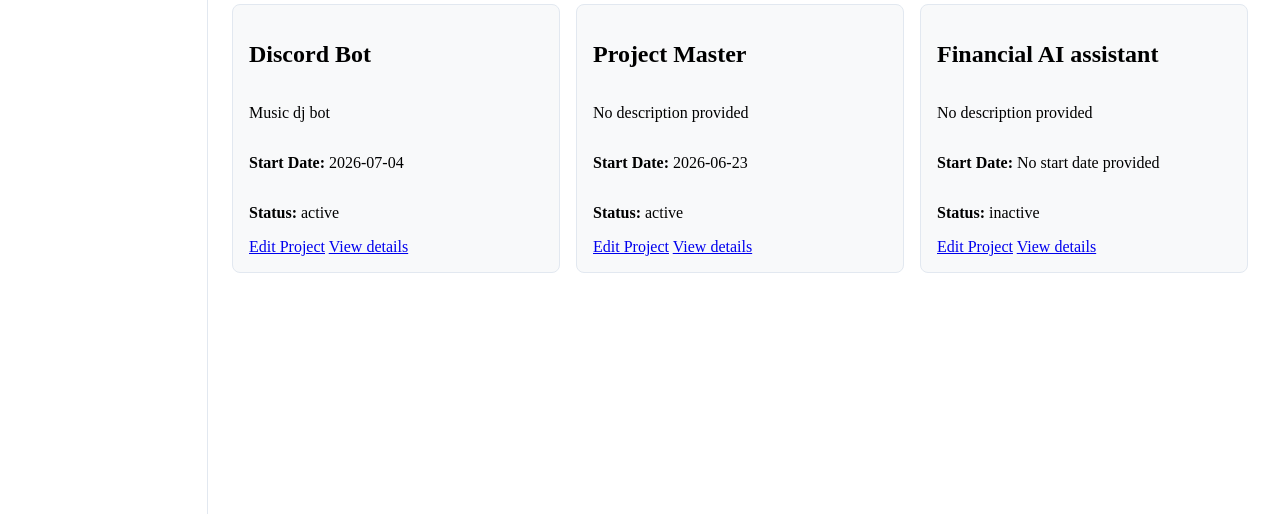
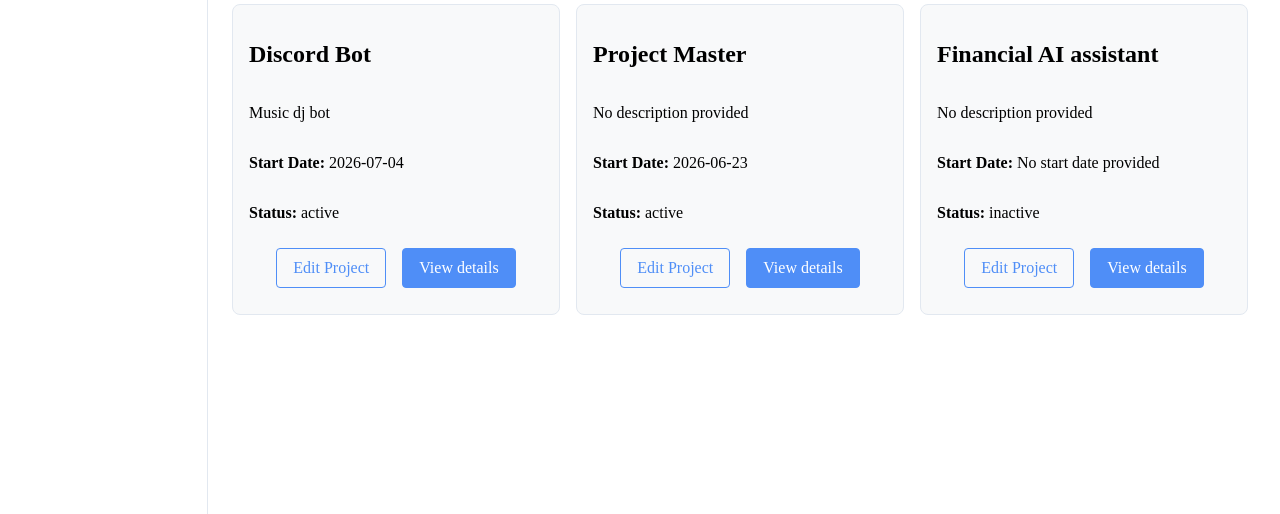
Before and after one commit to MannyAldir/ProjectMaster, a Flask app: page /projects in a window 1280 px wide. Shown: the part 200-714 px from the top of the page. Run offline with Flask 3, Linux system fonts and the light colour scheme; a user stored in the database is signed in; data comes from the database, SQL or seed files in the repository.

Commit message:
Fix project page links now appear as buttons that are grouped and no data option exists in project detail page

```diff
--- a/templates/project_detail.html
+++ b/templates/project_detail.html
@@ -75,7 +75,7 @@
                           {% endfor %}
                         </div>
                           {% else %}
-                          None
+                          <h4>No available milestones </h4>
                           {% endif %}
                 </div>
                 <!-- Independent Task section -->
@@ -93,6 +93,7 @@
                       {% endfor %}
                     </ul>
                   {% else %}
+                    <h4>No available independent tasks</h4>
                     <ul class="task-list">
                       <li><a class="btn btn-secondary" href=" {{ url_for('new_task', projectId = project.projectId, milestoneId = 'none') }}">Create independent task</a></li>
                     </ul>
--- a/templates/projects.html
+++ b/templates/projects.html
@@ -1,5 +1,8 @@
 {% extends "base.html" %}
-{% block styles %} <link rel="stylesheet" href="{{ url_for('static', filename='css/projects.css')}}"> {% endblock %}
+{% block styles %}
+<link rel="stylesheet" href="{{ url_for('static', filename='css/projects.css')}}">
+<link rel="stylesheet" href="{{ url_for('static', filename= 'css/forms.css') }}">
+{% endblock %}
 {% block content %}
     <h1>Projects</h1>
 
@@ -26,9 +29,9 @@
 
                 <p><strong>Status:</strong> {{ project.status }}</p>
 
-              <div class = "project-actions">
-                <a href="{{ url_for('edit_project', projectId=project.projectId) }}" class="custom-button">Edit Project</a>
-                <a href="{{ url_for('project_detail', projectId=project.projectId)}}" class="custom-button">View details</a>
+              <div class = "btn-group">
+                <a href="{{ url_for('edit_project', projectId=project.projectId) }}" class="btn btn-secondary">Edit Project</a>
+                <a href="{{ url_for('project_detail', projectId=project.projectId)}}" class="btn btn-primary">View details</a>
               </div>
 
 
```
